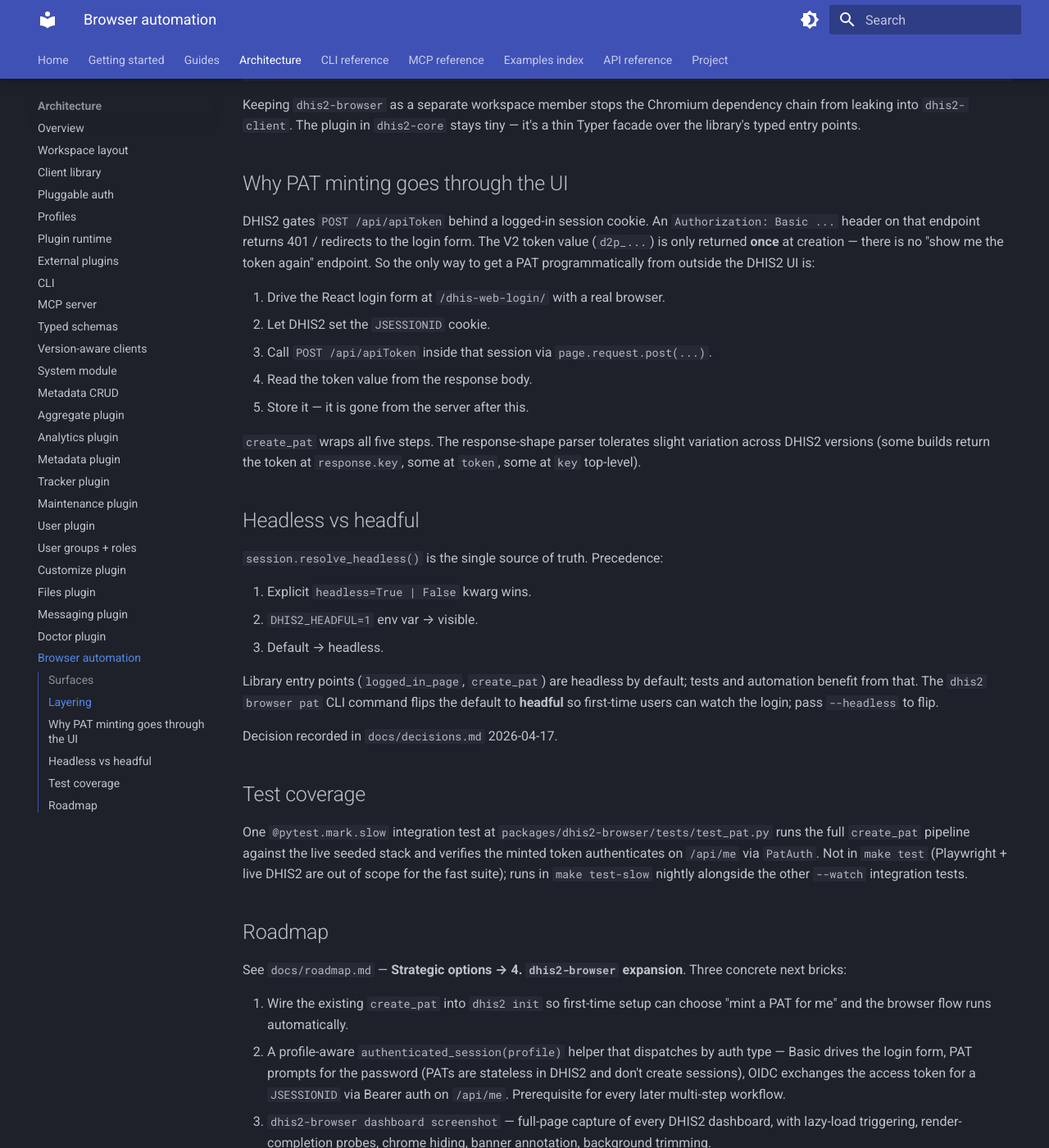
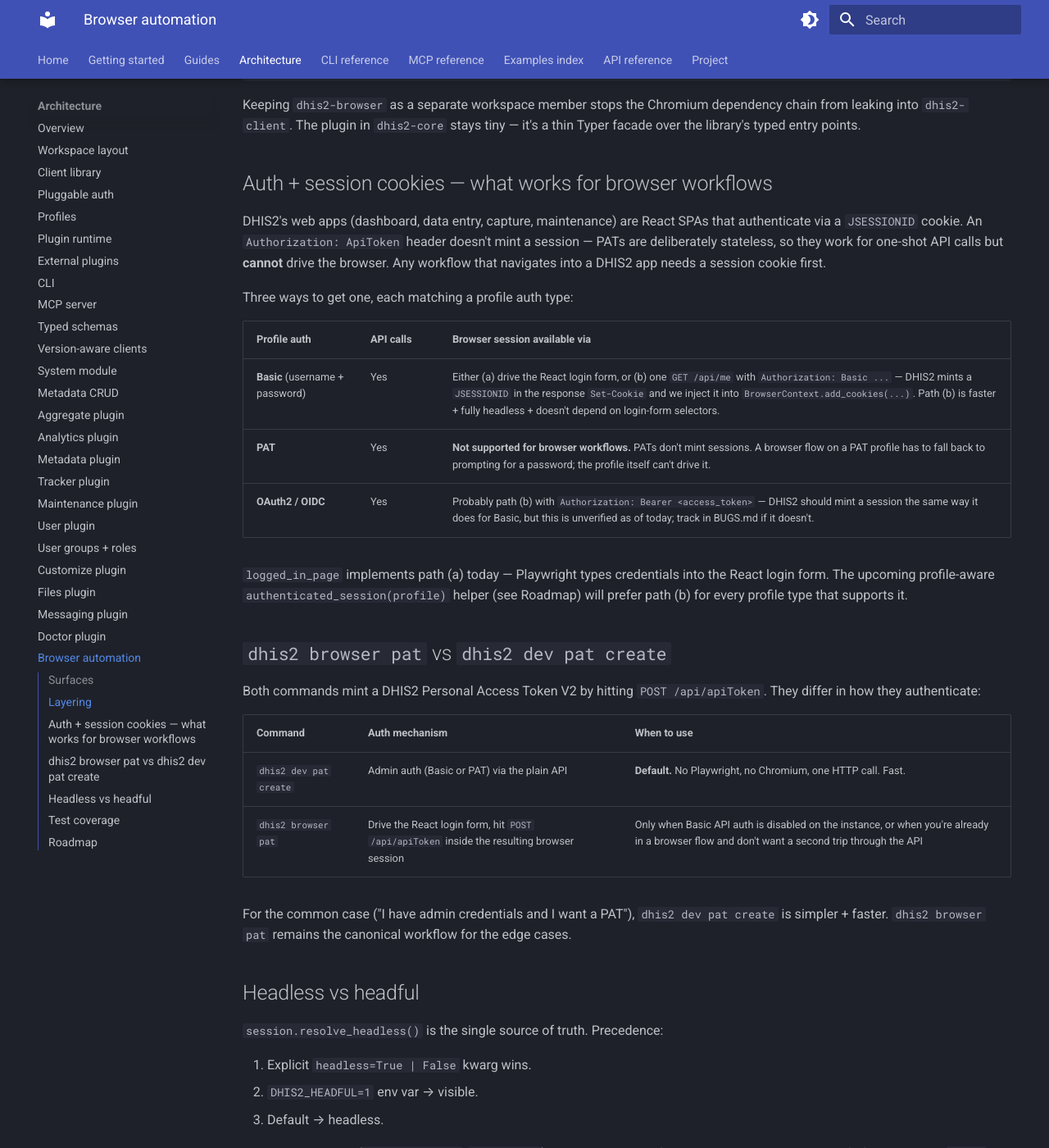
Before and after one commit to winterop-com/dhis2-utils, an MkDocs documentation site: the page built from docs/architecture/browser.md, in a window 1280 px wide and 1400 px high, scrolled down 989 px. Shown: the whole window at 82% size. Built offline with MkDocs 1.6.1 and Material for MkDocs 9.7.7, drawn with Linux system fonts in a browser that asks for light colours; some of the changed text lies outside the part shown.

Commit message:
docs(browser): correct the PAT-vs-session claim; spell out auth trade-offs (#113)
The architecture page claimed "DHIS2 gates POST /api/apiToken behind a
logged-in session cookie" to justify the Playwright PAT-minting path.
That's wrong — DHIS2 accepts `Authorization: Basic` on /api/apiToken
(the existing `register_pat` helper in dhis2-core uses this path), and
`dhis2 dev pat create` mints a PAT without any browser involvement.

Rewrite the doc to capture what's actually true:

- PATs are stateless; they never mint a `JSESSIONID`, so a PAT-auth
  profile cannot drive any browser workflow. Browser flows need a
  session cookie.
- Two paths to a session cookie from username + password: (a) drive
  the React login form, (b) one `GET /api/me` with `Authorization: Basic`
  — DHIS2 mints the cookie in `Set-Cookie` and we inject it into the
  Playwright context. Path (b) is faster + fully headless.
- OIDC probably works via Bearer on the same `/api/me` shortcut, but
  needs a smoke test.
- `dhis2 browser pat` stays as the edge-case workflow (Basic API auth
  disabled on the instance); `dhis2 dev pat create` is the default
  recommendation for the common "give me a PAT" case.

Roadmap strategic option #4 pivots accordingly:

- Drop the "wire `dhis2 init` to the browser-mint path" item — with
  Basic API auth working for PAT creation, `dhis2 dev pat create`
  covers the need without a wizard.
- Rewrite the `authenticated_session(profile)` item to prefer the
  Basic-auth-to-JSESSIONID shortcut over login-form interaction.
  Flag PAT profiles as incompatible with browser workflows (clearer
  error than the earlier "prompt for password" hack).
- Retire the `dhis2 init` aspiration from `docs/architecture/profiles.md`.

```diff
--- a/docs/architecture/browser.md
+++ b/docs/architecture/browser.md
@@ -46,23 +46,40 @@ dependency chain from leaking into `dhis2-client`. The plugin in
 `dhis2-core` stays tiny — it's a thin Typer facade over the library's
 typed entry points.
 
-## Why PAT minting goes through the UI
+## Auth + session cookies — what works for browser workflows
 
-DHIS2 gates `POST /api/apiToken` behind a logged-in session cookie. An
-`Authorization: Basic ...` header on that endpoint returns 401 / redirects
-to the login form. The V2 token value (`d2p_...`) is only returned **once**
-at creation — there is no "show me the token again" endpoint. So the only
-way to get a PAT programmatically from outside the DHIS2 UI is:
+DHIS2's web apps (dashboard, data entry, capture, maintenance) are React
+SPAs that authenticate via a `JSESSIONID` cookie. An `Authorization: ApiToken`
+header doesn't mint a session — PATs are deliberately stateless, so they
+work for one-shot API calls but **cannot** drive the browser. Any workflow
+that navigates into a DHIS2 app needs a session cookie first.
 
-1. Drive the React login form at `/dhis-web-login/` with a real browser.
-2. Let DHIS2 set the `JSESSIONID` cookie.
-3. Call `POST /api/apiToken` inside that session via `page.request.post(...)`.
-4. Read the token value from the response body.
-5. Store it — it is gone from the server after this.
+Three ways to get one, each matching a profile auth type:
 
-`create_pat` wraps all five steps. The response-shape parser tolerates
-slight variation across DHIS2 versions (some builds return the token at
-`response.key`, some at `token`, some at `key` top-level).
+| Profile auth | API calls | Browser session available via |
+| --- | --- | --- |
+| **Basic** (username + password) | Yes | Either (a) drive the React login form, or (b) one `GET /api/me` with `Authorization: Basic ...` — DHIS2 mints a `JSESSIONID` in the response `Set-Cookie` and we inject it into `BrowserContext.add_cookies(...)`. Path (b) is faster + fully headless + doesn't depend on login-form selectors. |
+| **PAT** | Yes | **Not supported for browser workflows.** PATs don't mint sessions. A browser flow on a PAT profile has to fall back to prompting for a password; the profile itself can't drive it. |
+| **OAuth2 / OIDC** | Yes | Probably path (b) with `Authorization: Bearer <access_token>` — DHIS2 should mint a session the same way it does for Basic, but this is unverified as of today; track in BUGS.md if it doesn't. |
+
+`logged_in_page` implements path (a) today — Playwright types credentials
+into the React login form. The upcoming profile-aware
+`authenticated_session(profile)` helper (see Roadmap) will prefer path (b)
+for every profile type that supports it.
+
+## `dhis2 browser pat` vs `dhis2 dev pat create`
+
+Both commands mint a DHIS2 Personal Access Token V2 by hitting
+`POST /api/apiToken`. They differ in how they authenticate:
+
+| Command | Auth mechanism | When to use |
+| --- | --- | --- |
+| `dhis2 dev pat create` | Admin auth (Basic or PAT) via the plain API | **Default.** No Playwright, no Chromium, one HTTP call. Fast. |
+| `dhis2 browser pat` | Drive the React login form, hit `POST /api/apiToken` inside the resulting browser session | Only when Basic API auth is disabled on the instance, or when you're already in a browser flow and don't want a second trip through the API |
+
+For the common case ("I have admin credentials and I want a PAT"),
+`dhis2 dev pat create` is simpler + faster. `dhis2 browser pat` remains the
+canonical workflow for the edge cases.
 
 ## Headless vs headful
 
@@ -91,15 +108,15 @@ nightly alongside the other `--watch` integration tests.
 ## Roadmap
 
 See `docs/roadmap.md` — **Strategic options → 4. `dhis2-browser` expansion**.
-Three concrete next bricks:
+Two concrete next bricks:
 
-1. Wire the existing `create_pat` into `dhis2 init` so first-time setup can
-   choose "mint a PAT for me" and the browser flow runs automatically.
-2. A profile-aware `authenticated_session(profile)` helper that dispatches
-   by auth type — Basic drives the login form, PAT prompts for the
-   password (PATs are stateless in DHIS2 and don't create sessions), OIDC
-   exchanges the access token for a `JSESSIONID` via Bearer auth on
-   `/api/me`. Prerequisite for every later multi-step workflow.
-3. `dhis2-browser dashboard screenshot` — full-page capture of every
+1. A profile-aware `authenticated_session(profile)` helper. For Basic
+   profiles: one `GET /api/me` with `BasicAuth`, capture the minted
+   `JSESSIONID` from `Set-Cookie`, inject into the Playwright context —
+   no login form interaction required. For OIDC: same thing with
+   `Bearer` (verify the session-cookie behaviour first). PAT profiles
+   fall back to prompting for a password since PATs don't mint
+   sessions. Prerequisite for every later multi-step workflow.
+2. `dhis2 browser dashboard screenshot` — full-page capture of every
    DHIS2 dashboard, with lazy-load triggering, render-completion probes,
    chrome hiding, banner annotation, background trimming.
--- a/docs/roadmap.md
+++ b/docs/roadmap.md
@@ -137,10 +137,14 @@ The validation plugin ships with 3 seeded rules + guaranteed violations (PR #111
 
 ### 4. `dhis2-browser` expansion
 
-`dhis2-browser` has been frozen at a single public workflow (`create_pat`) since the screenshot plugin was removed. Three concrete next bricks, ordered by value-per-effort:
+`dhis2-browser` ships the `dhis2 browser pat` workflow (edge-case PAT minting when Basic API auth is disabled; the common path is `dhis2 dev pat create`) + `logged_in_page` as the only Playwright primitive. Two concrete next bricks, ordered by value-per-effort:
 
-- **Wire `dhis2 init` to the browser-mint path.** The profiles doc (`docs/architecture/profiles.md`) already advertises "Interactive `dhis2 init` ... optionally mints a PAT via `dhis2-browser`" — the skeleton is in `dhis2-core` but the mint branch is a TODO. Replace it with a real call into `dhis2_browser.pat.create_pat` + write the token into the user's `profiles.toml` under the chosen profile name. Small PR; pure CLI wiring, no new Playwright code. Default headless; surface `--headful` for first-time users who want to watch.
-- **Profile-aware `authenticated_session(profile)` helper.** Today `logged_in_page` takes `(url, username, password)` directly, which is fine for `create_pat` (user has those in hand) but means later workflows can't transparently reuse a configured profile. New helper dispatches by auth type: **Basic** → drive the login form as today; **PAT** → prompt for password once (PATs are stateless in DHIS2 and don't mint sessions, so there's no shortcut — optional OS-keychain cache as a follow-on); **OIDC** → exchange the access token for a `JSESSIONID` via `GET /api/me` with `Authorization: Bearer <token>`, inject the cookie into the Playwright context (needs a smoke test to confirm DHIS2 returns the cookie on Bearer; fall back to password prompt if not). Same helper caches the cookie jar across calls so multi-step workflows share one login. Pure refactor of `session.py` with one new public API.
+- **Profile-aware `authenticated_session(profile)` helper.** The one missing primitive for every planned browser workflow. Takes a configured profile, returns a Playwright `(BrowserContext, Page)` with a valid `JSESSIONID` cookie already injected — no login form interaction required. Dispatch by auth type:
+    - **Basic** — one `GET /api/me` with `BasicAuth(user, pass)` via `httpx`; grab the `JSESSIONID` from the response `Set-Cookie` header; inject into `BrowserContext.add_cookies(...)`. Fast, headless, no UI round-trip.
+    - **OIDC** — same thing with `Authorization: Bearer <access_token>`. Needs a smoke test first to confirm DHIS2 actually mints a session for Bearer (should work with default Spring Security; verify and log as BUGS.md if not).
+    - **PAT** — not supported for browser workflows. PATs are stateless in DHIS2 and never produce a session cookie, so a PAT profile can't drive the browser. The helper raises a clear error pointing users at a Basic profile for UI automation.
+
+  Pure refactor of `session.py` + the `browser` plugin's service layer. One new public API (`authenticated_session(profile)`); `logged_in_page(url, user, pass)` stays around as the low-level fallback for ad-hoc use cases.
 - **`dhis2 browser dashboard screenshot` — full-page capture of every dashboard.** Ports a hardened reference pipeline onto the `authenticated_session` helper above. Core techniques:
     - **Lazy-load trigger via real `mouse.wheel` events.** DHIS2's react-grid-layout only materialises plugin iframes when they enter the viewport; programmatic `scrollTop` doesn't fire the intersection observers. The pipeline clicks inside the dashboard area to give the iframe focus, scrolls down in ~800 px steps, then back to top to prime every item. Worth a BUGS.md entry when the code lands — it's a real DHIS2 design quirk.
     - **Render-completion probe.** Inside each plugin iframe, poll for `canvas / svg path / leaflet / highcharts / img` with non-trivial content (plus `innerText > 100` chars). Plateau detector (3 consecutive unchanged polls → give up gracefully) so one stuck item doesn't block the rest.
```
Also changed, not shown: docs/architecture/profiles.md (+0 -1 lines).
